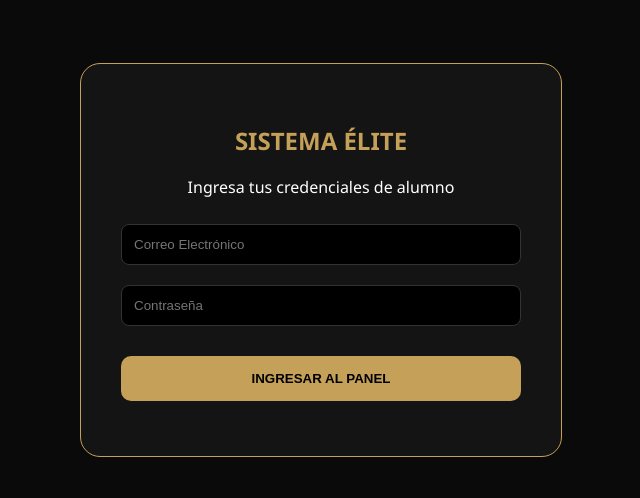
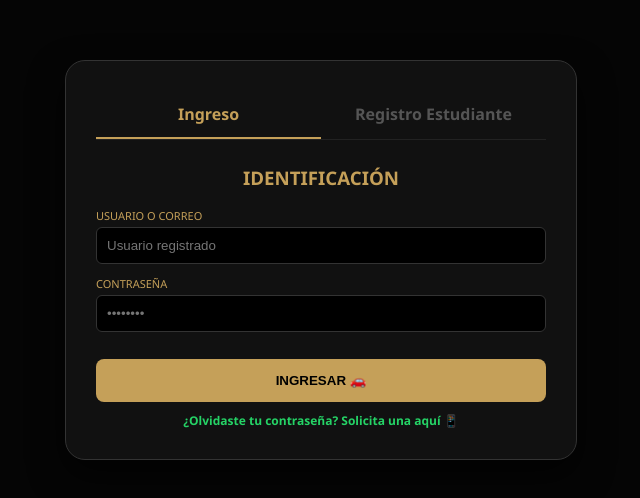
Before and after one commit to nexova7/academia-elite-web-, a plain HTML site: page Academia_Elite/acceso-alumnos.html in a window 1280 px wide. Shown: the part 140-638 px from the top of the page, without its empty margins (319-959 px from the left). Drawn offline with nearby package versions, Linux system fonts and the light colour scheme.

Commit message:
Formulario de ingreso actualizado

```diff
--- a/Academia_Elite/acceso-alumnos.html
+++ b/Academia_Elite/acceso-alumnos.html
@@ -3,55 +3,174 @@
 <head>
     <meta charset="UTF-8">
     <meta name="viewport" content="width=device-width, initial-scale=1.0">
-    <title>Acceso Alumnos | Élite Drive</title>
-    <script src="https://cdn.jsdelivr.net/npm/@supabase/supabase-js@2"></script>
+    <title>Acceso Seguro | Academia de Conducción Élite</title>
     <style>
-        :root { --gold: #c5a059; --dark: #0a0a0a; }
-        body { background: var(--dark); color: white; font-family: 'Segoe UI', sans-serif; display: flex; justify-content: center; align-items: center; height: 100vh; margin: 0; }
-        .login-card { background: #141414; padding: 40px; border-radius: 20px; border: 1px solid var(--gold); width: 100%; max-width: 400px; text-align: center; }
-        input { width: 100%; padding: 12px; margin: 10px 0; background: #000; border: 1px solid #333; color: white; border-radius: 8px; box-sizing: border-box; }
-        .btn-login { width: 100%; padding: 15px; background: var(--gold); border: none; color: black; font-weight: bold; border-radius: 10px; cursor: pointer; margin-top: 20px; }
-        .btn-login:hover { background: white; }
+        :root { --red: #b71c1c; --gold: #c5a059; --dark: #050505; --card: #111; }
+        body {
+            background: var(--dark); color: white; font-family: 'Segoe UI', sans-serif;
+            display: flex; justify-content: center; align-items: center; min-height: 100vh; margin: 0;
+        }
+        .auth-container {
+            background: var(--card); padding: 30px; border-radius: 20px;
+            border: 1px solid #333; width: 100%; max-width: 450px; box-shadow: 0 15px 35px rgba(0,0,0,0.7);
+        }
+        .tabs { display: flex; margin-bottom: 25px; border-bottom: 1px solid #222; }
+        .tab { flex: 1; padding: 12px; text-align: center; cursor: pointer; color: #555; transition: 0.3s; font-weight: bold; }
+        .tab.active { color: var(--gold); border-bottom: 2px solid var(--gold); }
+
+        .form-section { display: none; }
+        .form-section.active { display: block; animation: fadeIn 0.4s; }
+
+        .input-group { margin-bottom: 12px; }
+        label { display: block; font-size: 11px; color: var(--gold); margin-bottom: 4px; text-transform: uppercase; }
+        input {
+            width: 100%; padding: 10px; background: #000; border: 1px solid #333;
+            color: white; border-radius: 6px; box-sizing: border-box;
+        }
+        .btn-action {
+            width: 100%; padding: 14px; background: var(--gold); border: none;
+            border-radius: 8px; font-weight: bold; cursor: pointer; margin-top: 15px;
+        }
+        .wa-link {
+            display: block; text-align: center; color: #25D366; text-decoration: none;
+            font-size: 12px; margin-top: 10px; font-weight: bold;
+        }
+        @keyframes fadeIn { from { opacity: 0; transform: translateY(10px); } to { opacity: 1; transform: translateY(0); } }
     </style>
 </head>
 <body>
-    <div class="login-card">
-        <h2 style="color: var(--gold);">SISTEMA ÉLITE</h2>
-        <p>Ingresa tus credenciales de alumno</p>
-        <input type="email" id="email" placeholder="Correo Electrónico">
-        <input type="password" id="password" placeholder="Contraseña">
-        <button class="btn-login" onclick="iniciarSesion()">INGRESAR AL PANEL</button>
-        <p id="msg" style="font-size: 12px; margin-top: 15px;"></p>
+
+    <div class="auth-container">
+        <div class="tabs">
+            <div class="tab active" onclick="switchTab('login')">Ingreso</div>
+            <div class="tab" onclick="switchTab('register')">Registro Estudiante</div>
+        </div>
+
+        <div id="login-form" class="form-section active">
+            <h3 style="text-align:center; color: var(--gold);">IDENTIFICACIÓN</h3>
+            <div class="input-group">
+                <label>Usuario o Correo</label>
+                <input type="text" id="logUser" placeholder="Usuario registrado">
+            </div>
+            <div class="input-group">
+                <label>Contraseña</label>
+                <input type="password" id="logPass" placeholder="••••••••">
+            </div>
+            <button class="btn-action" onclick="validarIngreso()">INGRESAR 🚗</button>
+            <a href="#" class="wa-link" onclick="recuperarClave()">¿Olvidaste tu contraseña? Solicita una aquí 📱</a>
+        </div>
+
+        <div id="register-form" class="form-section">
+            <h3 style="text-align:center; color: var(--gold);">REGISTRO NUEVO</h3>
+            <div class="input-group">
+                <label>Nombre de Usuario (Máx 50)</label>
+                <input type="text" id="regUser" maxlength="50" placeholder="Ej: JuanP24">
+            </div>
+            <div class="input-group">
+                <label>Nombre Completo (Máx 100)</label>
+                <input type="text" id="regFull" maxlength="100" placeholder="Nombre y Apellidos">
+            </div>
+            <div class="input-group">
+                <label>Correo Electrónico</label>
+                <input type="email" id="regMail" placeholder="correo@ejemplo.com">
+            </div>
+            <div class="input-group">
+                <label>Categoría (A1, B1, C1...)</label>
+                <input type="text" id="regCat" placeholder="Ej: B1">
+            </div>
+            <div class="input-group">
+                <label>Contraseña (Máx 80 - 1 Mayús, 1 Esp, Núm)</label>
+                <input type="password" id="regPass" maxlength="80" placeholder="••••••••">
+            </div>
+
+            <button class="btn-action" onclick="solicitarPinWA()">1. SOLICITAR PIN AL WHATSAPP 📱</button>
+            <button class="btn-action" style="background:#333; color:white;" onclick="verificarPinYRegistrar()">2. INGRESAR PIN Y FINALIZAR 📝</button>
+
+            <p style="font-size: 10px; color:#555; text-align:center; margin-top:10px;">
+                Debes estar matriculado para recibir tu PIN de activación.
+            </p>
+        </div>
     </div>
 
     <script>
-        const SUPABASE_URL = 'https://aldwcqpgsjfjcttxfecp.supabase.co';
-        const SUPABASE_ANON_KEY = 'sb_publishable_OvQYw50Cs8sM21AJGg21zg_v3LunT3J';
-        const _supabase = supabase.createClient(SUPABASE_URL, SUPABASE_ANON_KEY);
+        let intentos = 0;
+        const academiaWA = "573133482932";
 
-        async function iniciarSesion() {
-            const email = document.getElementById('email').value;
-            const password = document.getElementById('password').value;
-            const msg = document.getElementById('msg');
+        function switchTab(type) {
+            document.querySelectorAll('.tab').forEach(t => t.classList.remove('active'));
+            document.querySelectorAll('.form-section').forEach(f => f.classList.remove('active'));
+            if(type === 'login') {
+                document.querySelectorAll('.tab')[0].classList.add('active');
+                document.getElementById('login-form').classList.add('active');
+            } else {
+                document.querySelectorAll('.tab')[1].classList.add('active');
+                document.getElementById('register-form').classList.add('active');
+            }
+        }
 
-            msg.innerText = "Verificando...";
+        // --- LÓGICA DE REGISTRO ---
+        function solicitarPinWA() {
+            const cat = document.getElementById('regCat').value || "X";
+            const msg = `Hola 👋, soy estudiante matriculado para la categoría ${cat} 🚗. Necesito mi PIN para ingresar y programar mis clases teóricas 📚.`;
+            window.open(`https://wa.me/${academiaWA}?text=${encodeURIComponent(msg)}`, '_blank');
+        }
 
-            const { data, error } = await _supabase.auth.signInWithPassword({
-                email: email,
-                password: password,
-            });
+        function verificarPinYRegistrar() {
+            const pinValidos = ["A123", "B123", "C123"];
+            const pinUser = prompt("🔐 INGRESA EL CÓDIGO DE ACTIVACIÓN:\n(Ejemplo enviado por WhatsApp: E123 - Nota: El ejemplo no es funcional)");
 
-            if (error) {
-                msg.style.color = "#ff4444";
-                msg.innerText = "❌ Error: " + error.message;
+            if (pinValidos.includes(pinUser)) {
+                // Validar contraseña
+                const pass = document.getElementById('regPass').value;
+                const regex = /^(?=.*[a-z])(?=.*[A-Z])(?=.*\d)(?=.*[!@#$%^&*()_+])[A-Za-z\d!@#$%^&*()_+]{8,80}$/;
+
+                if (!regex.test(pass)) {
+                    alert("❌ La contraseña no cumple los requisitos (Mayúscula, Especial, Letras y Números).");
+                    return;
+                }
+
+                // Guardar datos
+                localStorage.setItem('u_name', document.getElementById('regUser').value);
+                localStorage.setItem('u_mail', document.getElementById('regMail').value);
+                localStorage.setItem('u_pass', pass);
+                localStorage.setItem('u_full', document.getElementById('regFull').value);
+
+                alert("✅ ¡Registro Exitoso! Bienvenido a la Academia Élite 🏅");
+                switchTab('login');
             } else {
-                msg.style.color = "#44ff44";
-                msg.innerText = "✅ Acceso concedido. Redirigiendo...";
-                // Guardamos el nombre para el saludo inicial
-                setTimeout(() => {
-                    window.location.href = "dashboard-alumno.html";
-                }, 1000);
+                alert("❌ Código PIN inválido o de ejemplo (E123). Solicita uno real a la academia.");
             }
+        }
+
+        // --- LÓGICA DE INGRESO ---
+        function validarIngreso() {
+            const userIn = document.getElementById('logUser').value;
+            const passIn = document.getElementById('logPass').value;
+
+            const sUser = localStorage.getItem('u_name');
+            const sMail = localStorage.getItem('u_mail');
+            const sPass = localStorage.getItem('u_pass');
+
+            if ((userIn === sUser || userIn === sMail) && passIn === sPass) {
+                alert("✅ Ingreso exitoso. Redirigiendo a tu panel... 🚗💨");
+                intentos = 0;
+                window.location.href = "dashboard_estudiante.html";
+            } else {
+                intentos++;
+                if (intentos >= 3) {
+                    alert("❌ Has superado los 3 intentos. Por seguridad, solicita una clave provisional por WhatsApp.");
+                    recuperarClave();
+                    intentos = 0;
+                } else {
+                    alert(`❌ Datos incorrectos. Intento ${intentos} de 3.`);
+                }
+            }
+        }
+
+        function recuperarClave() {
+            const user = document.getElementById('logUser').value || "Estudiante";
+            const msg = `Hola 📢, mi usuario es ${user}. Olvidé mi contraseña 😅 y necesito una provisional para programar mis clases 🔑. ¡Gracias! ✨`;
+            window.open(`https://wa.me/${academiaWA}?text=${encodeURIComponent(msg)}`, '_blank');
         }
     </script>
 </body>
```
